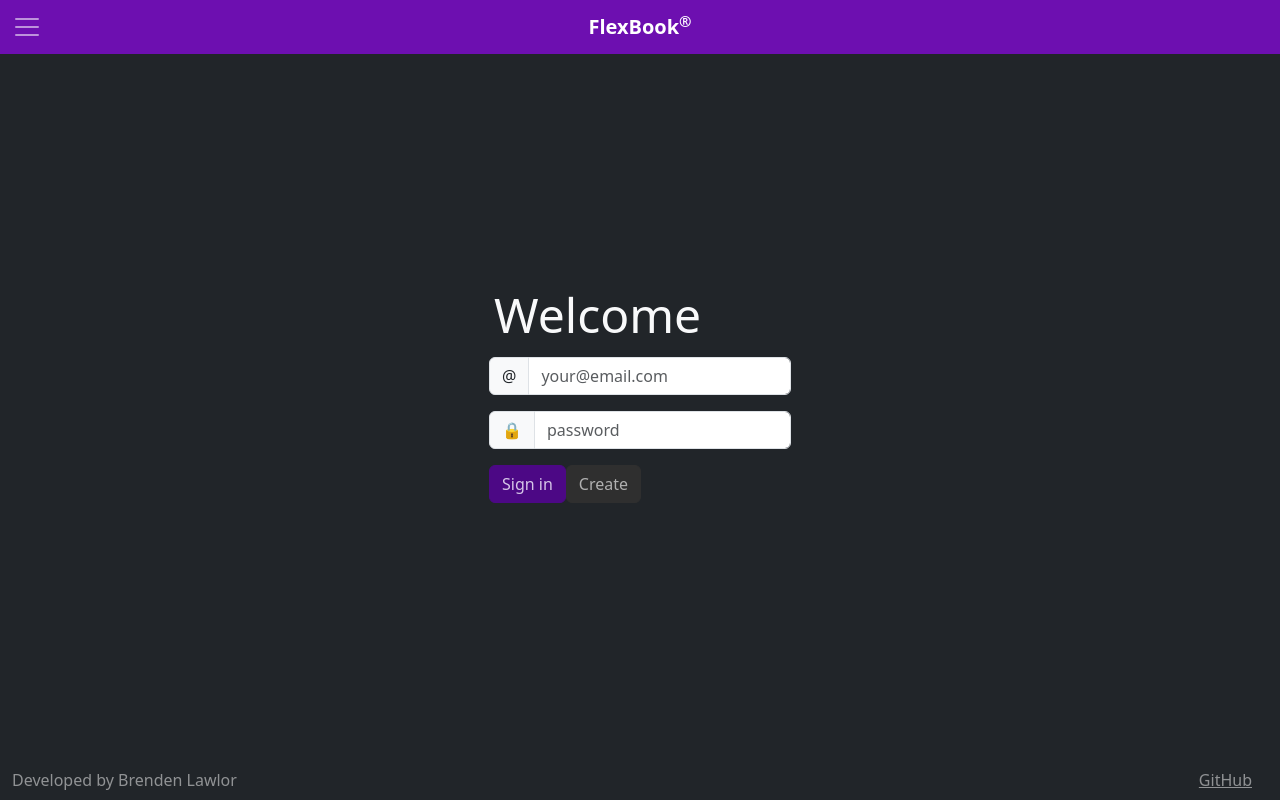
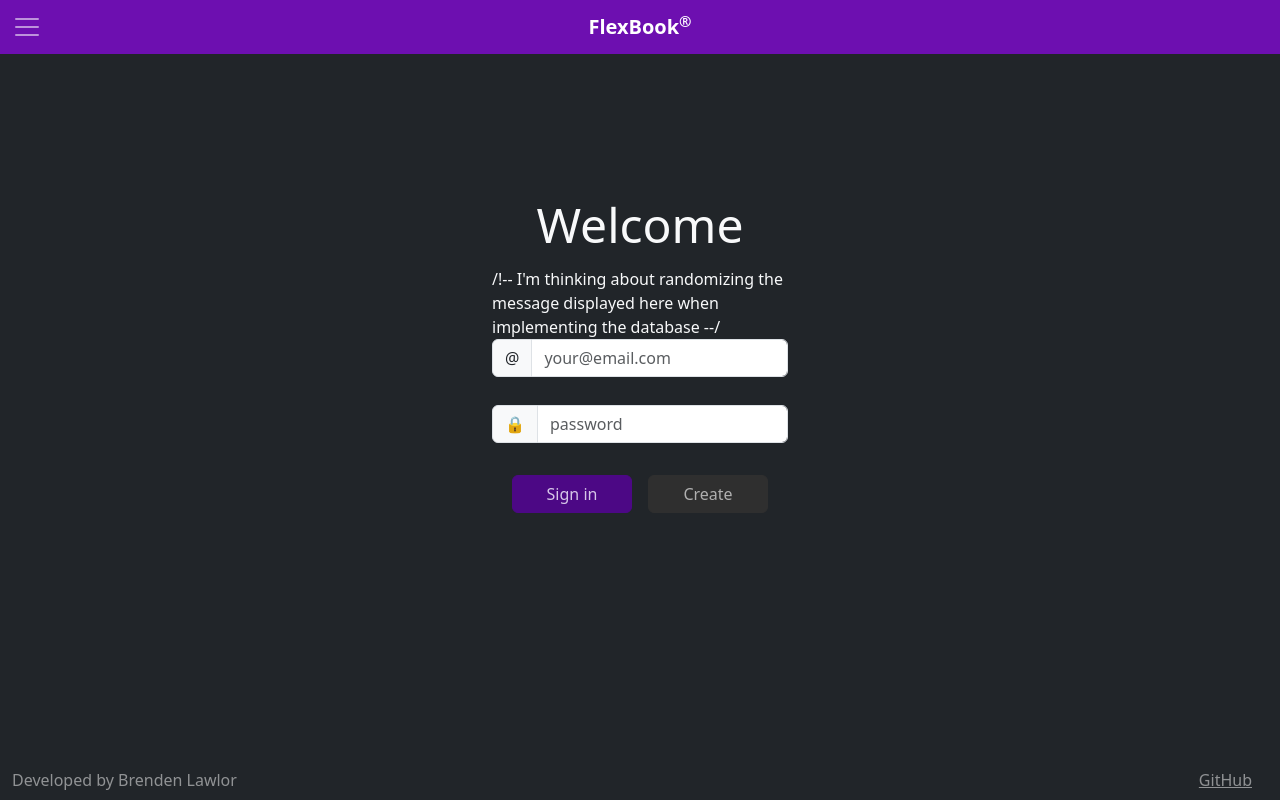
Before and after one commit to lawlorbrenden2/startup, a React (Vite) app: page / in a window 1280 px wide. Built offline with nearby package versions, Linux system fonts and the light colour scheme.

Commit message:
style: enhance layout and styling for user authentication components

```diff
--- a/src/app.css
+++ b/src/app.css
@@ -8,6 +8,13 @@
 header {
   display: flex;
   flex-direction: column;
+}
+
+.userNameDisplay {
+  align-items: center;
+  text-align: center;
+  font-size: 18px;
+  padding-bottom: 10px;
 }
 
 main {
@@ -28,6 +35,17 @@ main {
   text-align: center;
 }
 
+.auth-form {
+  display: flex;
+  flex-direction: column;
+  align-items: center;
+  justify-content: center;
+  gap: 12px;
+  width: 100%;
+  max-width: 320px;
+}
+
+
 .graph {
   max-height: 45vh;
   max-width: 100%;
@@ -36,6 +54,14 @@ main {
 h1 {
   font-size: 48px;
   padding: 5px;
+  align-items: center;
+  text-align: center;
+}
+
+h3 {
+  padding: 5px;
+  align-items: center;
+  text-align: center;
 }
 
 main h2 {
--- a/src/login/authenticated.jsx
+++ b/src/login/authenticated.jsx
@@ -14,6 +14,7 @@ export function Authenticated(props) {
   return (
     <div>
       <div className='userNameDisplay'>{props.userName}</div>
+        <div className='dropdown-row'>
           <Button className="btn btn-primary" variant='primary' onClick={() => navigate('/progress')}>
             Begin
           </Button>
@@ -21,5 +22,6 @@ export function Authenticated(props) {
             Sign out
           </Button>
         </div>
+    </div>
   );
 }
--- a/src/login/login.jsx
+++ b/src/login/login.jsx
@@ -6,9 +6,10 @@ import { AuthState } from './authState';
 
 export function Login({ userName, authState, onAuthChange }) {
   return (
-    <main className="container-fluid bg-dark text-light d-flex flex-column align-items-center mt-5 pt-3">
+    <main className="container-fluid bg-dark text-light d-flex flex-column align-items-center justify-content-center auth-form">
       <div>
-        {authState !== AuthState.Unknown && <h1>Welcome</h1>}
+        {authState === AuthState.Unauthenticated && <h1>Welcome</h1>}
+        {authState === AuthState.Authenticated && <h3>Let's get to work.</h3>} /!-- I'm thinking about randomizing the message displayed here when implementing the database --/
         {authState === AuthState.Authenticated && (
           <Authenticated userName={userName} onLogout={() => onAuthChange(userName, AuthState.Unauthenticated)} />
         )}
--- a/src/login/unauthenticated.jsx
+++ b/src/login/unauthenticated.jsx
@@ -19,7 +19,7 @@ export function Unauthenticated(props) {
 
   return (
     <>
-      <div>
+      <div className="auth-form">
         <div className='input-group mb-3'>
           <span className='input-group-text'>@</span>
           <input className='form-control' type='text' value={userName} onChange={(e) => setUserName(e.target.value)} placeholder='your@email.com' />
@@ -28,6 +28,7 @@ export function Unauthenticated(props) {
           <span className='input-group-text'>🔒</span>
           <input className='form-control' type='password' onChange={(e) => setPassword(e.target.value)} placeholder='password' />
         </div>
+        <div className='dropdown-row'>
           <Button className="btn btn-primary" variant='primary' onClick={() => loginUser()} disabled={!userName || !password}>
             Sign in
           </Button>
@@ -35,6 +36,7 @@ export function Unauthenticated(props) {
             Create
           </Button>
         </div>
+      </div>
 
       <MessageDialog message={displayError} onHide={() => setDisplayError(null)} />
     </>
```
Lines whose indentation alone changed are shown as unchanged.
